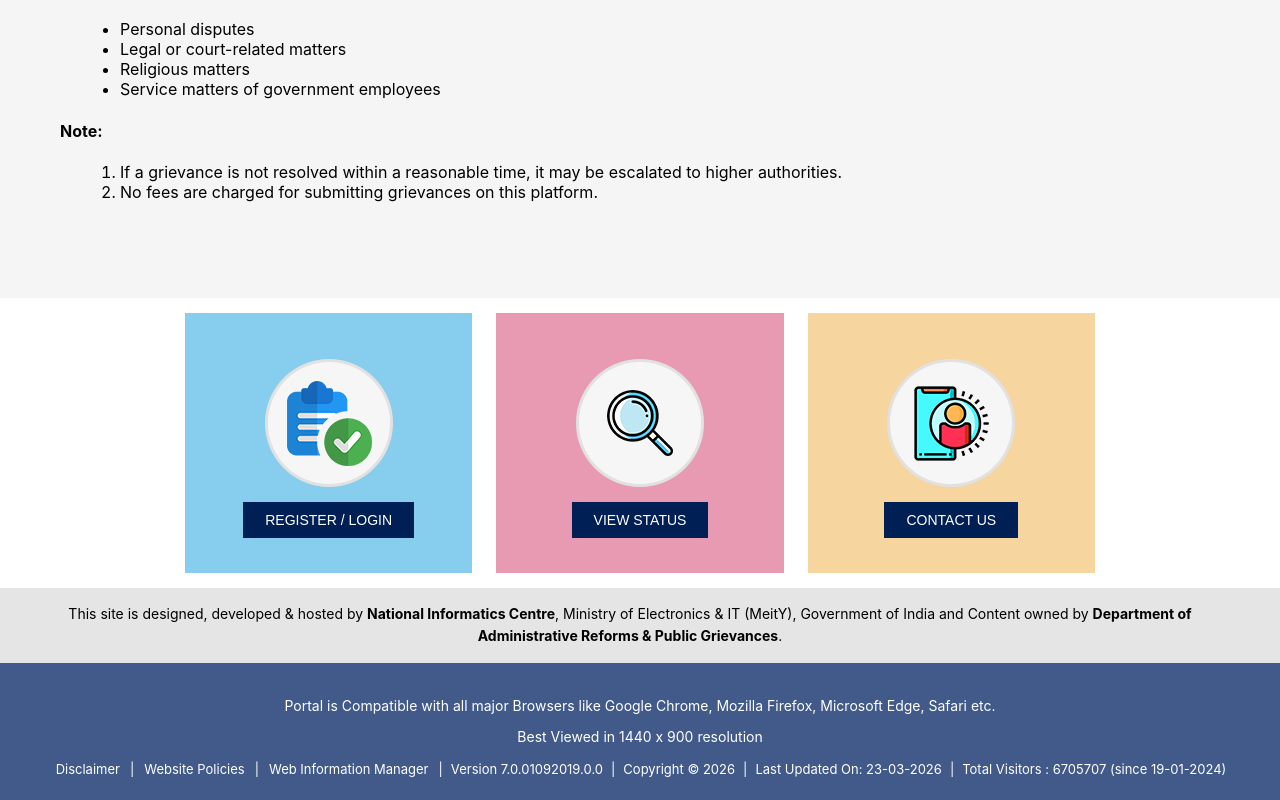
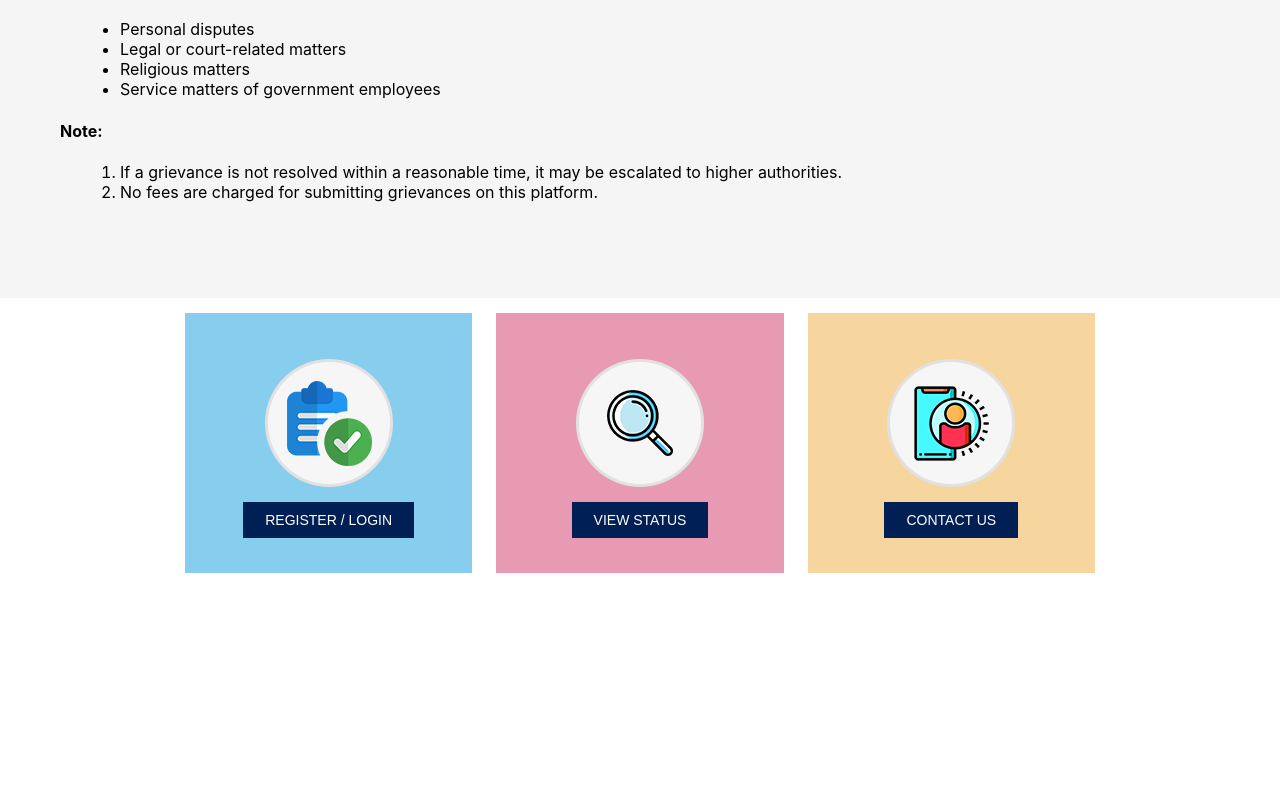
Before and after one commit to ritikkrawat/UrbanCare-Frontend, a React (Create React App) app in the folder urbancare/: page / in a window 1280 px wide. Shown: the part 485-1285 px from the top of the page. After the commit the page ends 1073 px from the top, so only its background shows below. Built offline with nearby package versions, Linux system fonts and the light colour scheme.

Commit message:
Update mainLayout.jsx

```diff
--- a/urbancare/src/layouts/mainLayout.jsx
+++ b/urbancare/src/layouts/mainLayout.jsx
@@ -1,7 +1,7 @@
 import Topbar from "../pages/home/TopBar/topBar";
 import Head from "../pages/home/Head/head";
 import MainNavbar from "../pages/home/MainNavbar/mainNavbar";
-import Footer from "../pages/home/Footer/footer";
+// import Footer from "../pages/home/Footer/footer";
 
 const MainLayout = ({ children }) => {
   return (
@@ -10,7 +10,7 @@ const MainLayout = ({ children }) => {
       <Head />
       <MainNavbar />
       {children}
-      <Footer />
+      {/* <Footer /> */}
     </>
   );
 };
```
